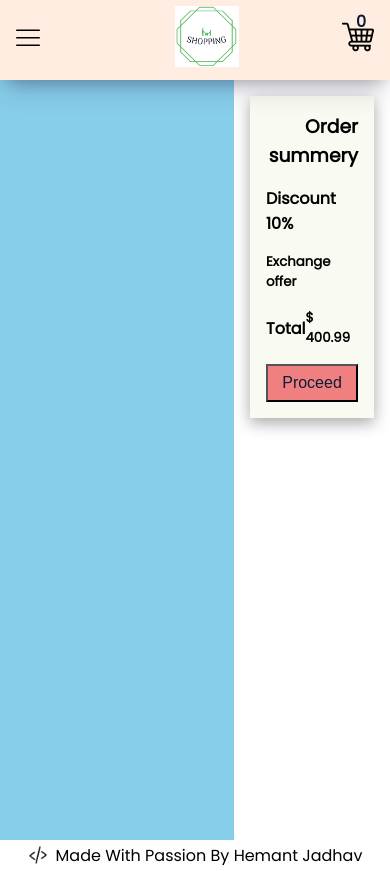
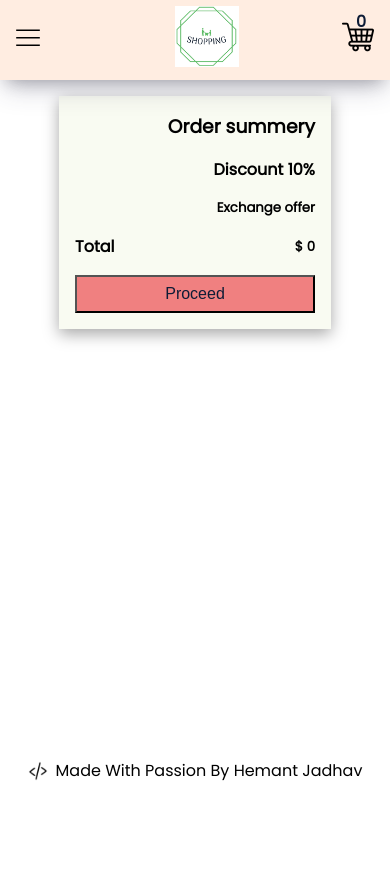
Before and after one commit to webdev-hemant/Eccomerce-app, a React (Create React App) app: page /checkout in a window 390 px wide. After the commit the page ends 844 px from the top, so only its background shows below. Built offline with nearby package versions, Linux system fonts and the light colour scheme.

Commit message:
cart responsive complete

```diff
--- a/src/modules/cart/Cart.tsx
+++ b/src/modules/cart/Cart.tsx
@@ -1,10 +1,35 @@
+import { GlobalCtx } from "context/GlobalContextProvider";
+import { useContext, useEffect, useState } from "react";
 import styles from "./cart.module.scss";
 
 const Cart = () => {
+  const [totalValue, setTotalValue] = useState<number>(0);
+  const { reducerDispatch, state } = useContext(GlobalCtx);
+
+  useEffect(() => {
+    const total = state?.cartItems?.reduce((acc, curr) => {
+      return acc + curr.price;
+    }, 0);
+    setTotalValue(total);
+  }, [state?.cartItems]);
+
   return (
     <div className={styles.cartWrapper}>
-      <div className={styles.productInformation}></div>
-      <div className={styles.cartContainer}>
+      <div className={styles.productInformation}>
+        {state?.cartItems?.map((item) => (
+          <div className={styles.cartArrayContainer}>
+            <div className={styles.imgContainer}>
+              <img src={item.image} alt="" />
+            </div>
+            <div className={styles.details}>
+              <h5>{item.description}</h5>
+              <h6>price: ${item.price}</h6>
+            </div>
+            <button type="button">Remove</button>
+          </div>
+        ))}
+      </div>
+      <div className={styles.cartCheckoutContainer}>
         <div className={styles.cartTotal}>
           <h3 className={styles.title}>Order summery</h3>
           <div className={styles.discount}>
@@ -12,7 +37,7 @@ const Cart = () => {
             <h5>Exchange offer</h5>
           </div>
           <div className={styles.priceTotal}>
-            <h4>Total</h4> <h5>$ 400.99</h5>
+            <h4>Total</h4> <h5>$ {totalValue}</h5>
           </div>
           <button className={styles.proceed} type="button">
             Proceed
--- a/src/modules/cart/cart.module.scss
+++ b/src/modules/cart/cart.module.scss
@@ -1,18 +1,66 @@
 @import "../../cssGlobal/variables.scss";
 
 .cartWrapper {
-  min-height: 90vh;
+  min-height: 80vh;
   display: grid;
   grid-template-columns: 60% 40%;
+  @media screen and (max-width: 768px) {
+    grid-template-columns: 1fr;
+  }
   .productInformation {
-    background-color: skyblue;
+    margin: 1rem;
+    .cartArrayContainer {
+      background-color: $clr_5;
+      margin: 1rem 0;
+      padding: 0.5rem;
+      box-sizing: border-box;
+      min-height: 5rem;
+      width: 100%;
+      display: flex;
+      align-items: center;
+      border-radius: 0.5rem;
+      border: 1.5px solid $clr_1;
+      @media screen and (max-width: 768px) {
+        flex-direction: column;
+      }
+      .imgContainer {
+        width: 6rem;
+        height: 4rem;
+        img {
+          border-radius: 50%;
+          object-fit: contain;
+          width: 100%;
+          height: 100%;
+        }
+      }
+      .details {
+        padding: 0 1rem;
+        display: flex;
+        align-items: center;
+        @media screen and (max-width: 768px) {
+          flex-direction: column;
+          margin: 1rem 0;
+        }
+        h6 {
+          white-space: nowrap;
+          font-size: 1rem;
+        }
+      }
+      button {
+        padding: 0.5rem;
+        cursor: pointer;
+      }
+    }
   }
-  .cartContainer {
+  .cartCheckoutContainer {
     display: flex;
     align-items: flex-start;
     justify-content: center;
     // background-color: lightblue;
     padding: 1rem;
+    @media screen and (max-width: 768px) {
+      grid-row: 1;
+    }
     .cartTotal {
       padding: 1rem;
       width: 15rem;
```
